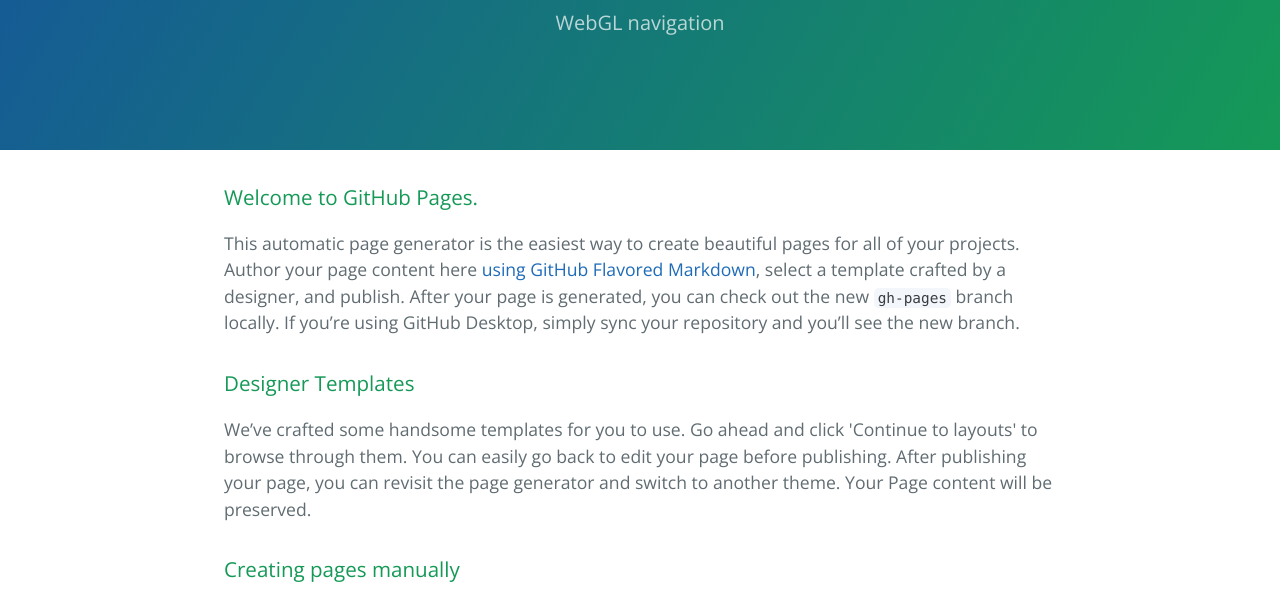
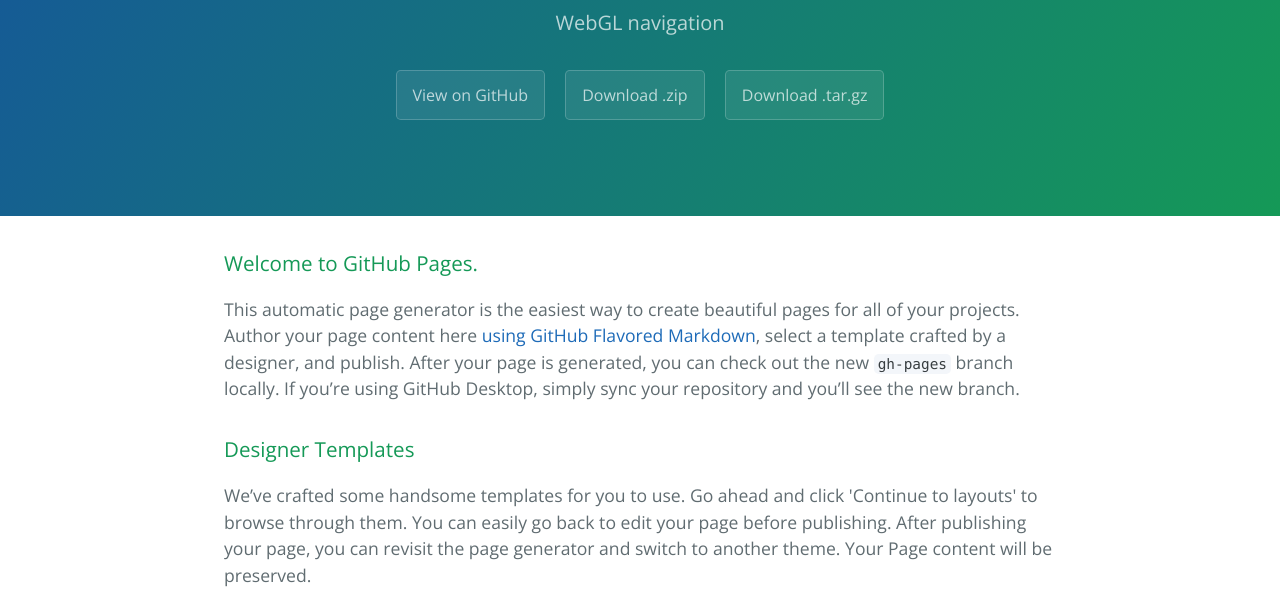
Before and after one commit to glxyz/glxyz.github.io, a plain HTML site: page index.html in a window 1280 px wide. Shown: the part 167-766 px from the top of the page. Drawn offline with nearby package versions, Linux system fonts and the light colour scheme.

Commit message:
Update index.html

```diff
--- a/index.html
+++ b/index.html
@@ -8,11 +8,15 @@
     <link href='https://fonts.googleapis.com/css?family=Open+Sans:400,700' rel='stylesheet' type='text/css'>
     <link rel="stylesheet" type="text/css" href="stylesheets/stylesheet.css" media="screen">
     <link rel="stylesheet" type="text/css" href="stylesheets/github-light.css" media="screen">
+
   </head>
   <body>
     <section class="page-header">
       <h1 class="project-name">WebGL.xyz</h1>
       <h2 class="project-tagline">WebGL navigation</h2>
+      <a href="https://github.com/jasonlong/cayman-theme" class="btn">View on GitHub</a>
+      <a href="https://github.com/jasonlong/cayman-theme/zipball/master" class="btn">Download .zip</a>
+      <a href="https://github.com/jasonlong/cayman-theme/tarball/master" class="btn">Download .tar.gz</a>
     </section>
 
     <section class="main-content">
```
